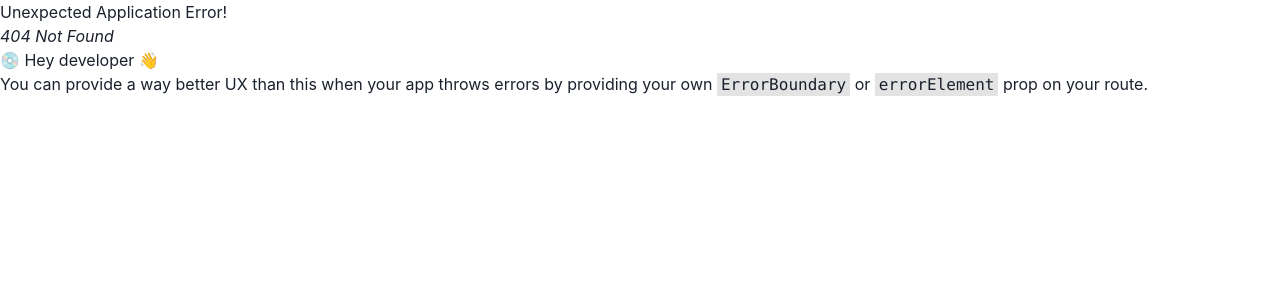
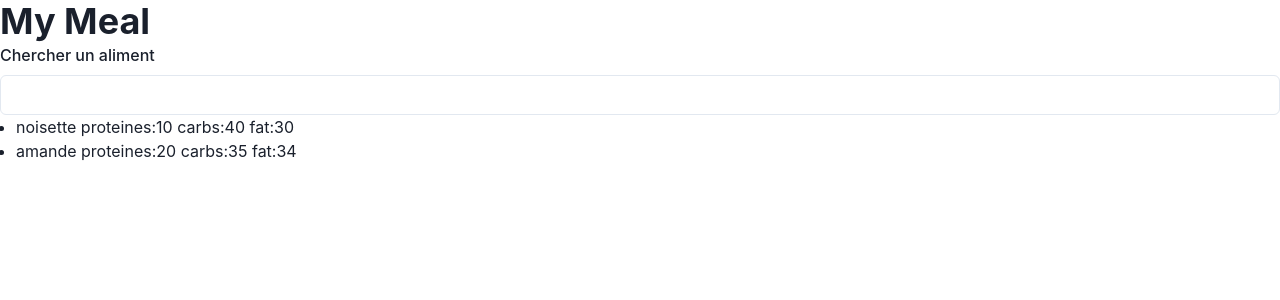
Before and after one commit to yassineayoub/React_Typescript-MyMeal, a React (Create React App) app: page /food in a window 1280 px wide. Before the commit this address had no page. Shown: the top 300 px of the page. Built offline with nearby package versions, Linux system fonts and the light colour scheme.

Commit message:
feat:add filter to fake food data

```diff
--- /dev/null
+++ b/src/components/Food/Food.tsx
@@ -0,0 +1,31 @@
+import React, { useState } from 'react';
+import FoodList from './FoodList';
+import FoodSearch from './FoodSearch';
+
+const food = [
+  { foodName: 'noisette', protein: 10, fat: 30, carbs: 40 },
+  { foodName: 'amande', protein: 20, fat: 34, carbs: 35 },
+];
+// type FoodItem = {
+//   foodName: string;
+//   protein: number;
+//   carbs: number;
+//   fat: number;
+// };
+
+// type Food = {
+//   items: FoodItem[]
+// }
+
+const Food = () => {
+  const [search, setSearch] = useState('');
+
+  return (
+    <>
+      <FoodSearch setSearch={setSearch} search={search} />
+      <FoodList food={food} search={search} />
+    </>
+  );
+};
+
+export default Food;
--- /dev/null
+++ b/src/components/Food/FoodList.tsx
@@ -0,0 +1,46 @@
+import PropTypes from 'prop-types';
+import { ListItem, UnorderedList } from '@chakra-ui/react';
+import React, { useEffect, useState } from 'react';
+
+type FoodItem = {
+  foodName: string;
+  protein: number;
+  carbs: number;
+  fat: number;
+};
+type FoodListProps = {
+  food: FoodItem[];
+  search: string;
+};
+
+const FoodList = ({ food, search }: FoodListProps) => {
+  const [filteredArray, setFilteredArray] = useState<FoodItem[]>([]);
+  console.log(filteredArray);
+
+  useEffect(() => {
+    const timer = setTimeout(() => {
+      console.log('je cherche !');
+      setFilteredArray(food.filter((item) => item.foodName.includes(search)));
+    }, 400);
+
+    return () => clearTimeout(timer);
+  }, [search]);
+
+  return (
+    <UnorderedList>
+      {filteredArray.map(
+        ({ foodName, protein, carbs, fat }: FoodItem, index: number) => (
+          <ListItem
+            key={index}
+          >{`${foodName} proteines:${protein} carbs:${carbs} fat:${fat} `}</ListItem>
+        )
+      )}
+    </UnorderedList>
+  );
+};
+
+FoodList.propTypes = {
+  food: PropTypes.array.isRequired,
+};
+
+export default FoodList;
--- /dev/null
+++ b/src/components/Food/FoodSearch.tsx
@@ -0,0 +1,23 @@
+import { FormControl, FormLabel, Input, Select } from '@chakra-ui/react';
+import React, { useState } from 'react';
+
+type FoodSearchProps = {
+  search: string,
+  setSearch: (e: string) => void
+}
+
+const FoodSearch = ({ search, setSearch }: FoodSearchProps) => {
+
+  return (
+    <FormControl>
+      <FormLabel htmlFor="findAliment">Chercher un aliment</FormLabel>
+      <Input
+        id="findAliment"
+        value={search}
+        onChange={(e) => setSearch(e.target.value)}
+      />
+    </FormControl>
+  );
+};
+
+export default FoodSearch;
--- a/src/components/Plan/Plan.tsx
+++ b/src/components/Plan/Plan.tsx
@@ -1,10 +1,10 @@
 import { Button, FormControl } from '@chakra-ui/react';
 import { CheckIcon } from '@chakra-ui/icons';
 import { useAppSelector } from '../../store/hooks';
+import { Link } from 'react-router-dom';
 import MealCounter from './MealCounter';
 import MealName from './MealName';
 import React, { useEffect, useState } from 'react';
-
 
 const Plan = () => {
   const mealCount = useAppSelector((state) => state.meal.mealCount);
@@ -12,21 +12,21 @@ const Plan = () => {
   const rows = Array.from({ length: mealCount });
   const handleSubmitForm = (e: React.FormEvent<HTMLFormElement>) => {
     e.preventDefault();
-    setIsSubmit(true)
-  }
+    setIsSubmit(true);
+  };
   useEffect(() => {
-    if(isSubmit) {
+    if (isSubmit) {
       setTimeout(() => {
-        setIsSubmit(false)
-      }, 1000)
+        setIsSubmit(false);
+      }, 1000);
     }
-  }, [isSubmit])
+  }, [isSubmit]);
 
   return (
     <>
       <MealCounter />
       <form onSubmit={handleSubmitForm}>
-        <FormControl width='80%' margin="auto">
+        <FormControl width="80%" margin="auto">
           {rows.map((v, index) => (
             <MealName key={index} index={index} isSubmit={isSubmit} />
           ))}
@@ -40,6 +40,16 @@ const Plan = () => {
           </Button>
         </FormControl>
       </form>
+      <Link to={'/food'}>
+        <Button
+          type="submit"
+          colorScheme="green"
+          margin={5}
+          rightIcon={<CheckIcon />}
+        >
+          Suivant
+        </Button>
+      </Link>
     </>
   );
 };
--- a/src/routes/routes.tsx
+++ b/src/routes/routes.tsx
@@ -1,21 +1,21 @@
-import {
-  createBrowserRouter,
-} from "react-router-dom";
-import App from "../components/App/App";
-import Plan from "../components/Plan/Plan";
-
+import { createBrowserRouter } from 'react-router-dom';
+import App from '../components/App/App';
+import Food from '../components/Food/Food';
+import Header from '../components/Layout/Header';
+import Plan from '../components/Plan/Plan';
 
 export const router = createBrowserRouter([
   {
-    path: "/",
+    path: '/',
+    element: <App />,
+  },
+  {
+    path: '/food',
     element: (
-      <App/>
+      <>
+        <Header />
+        <Food />
+      </>
     ),
   },
-  {
-    path: "/test",
-    element: (
-      <Plan/>
-    ),
-  },
- ])
+]);
```
